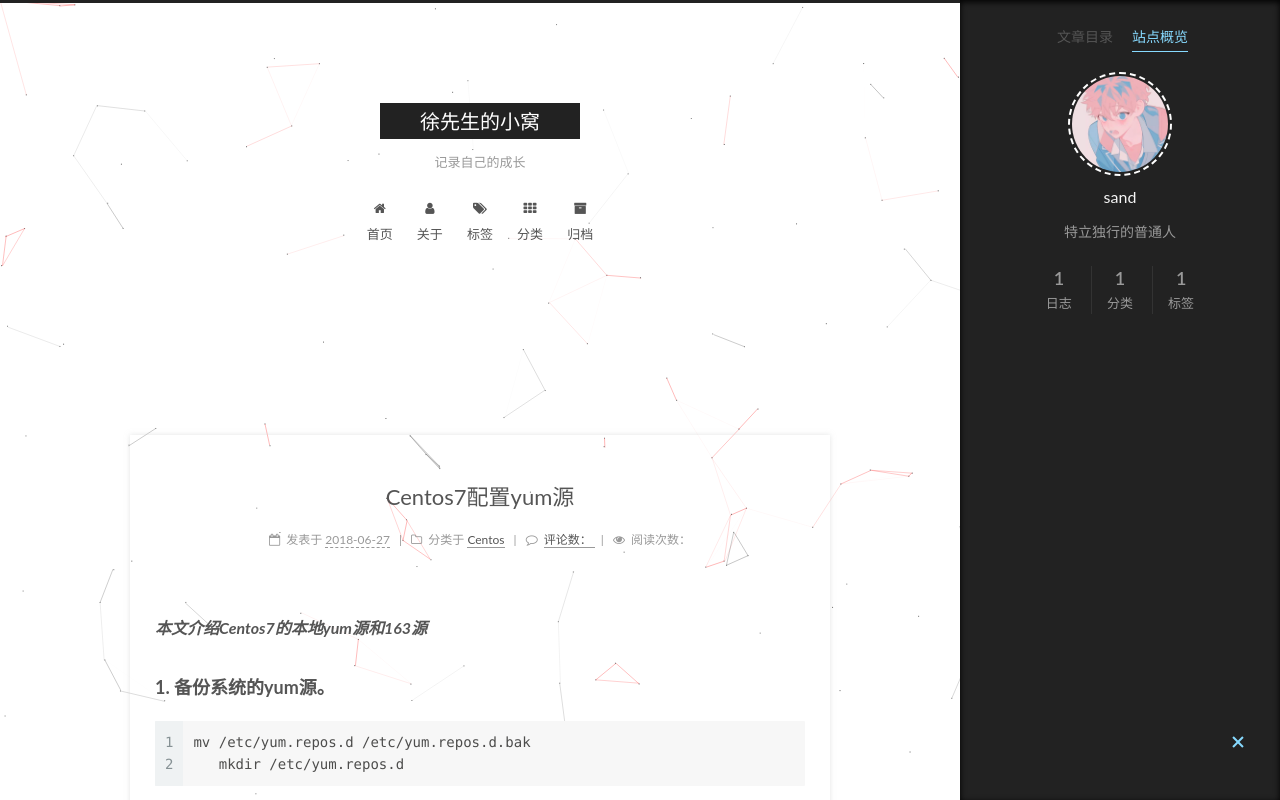
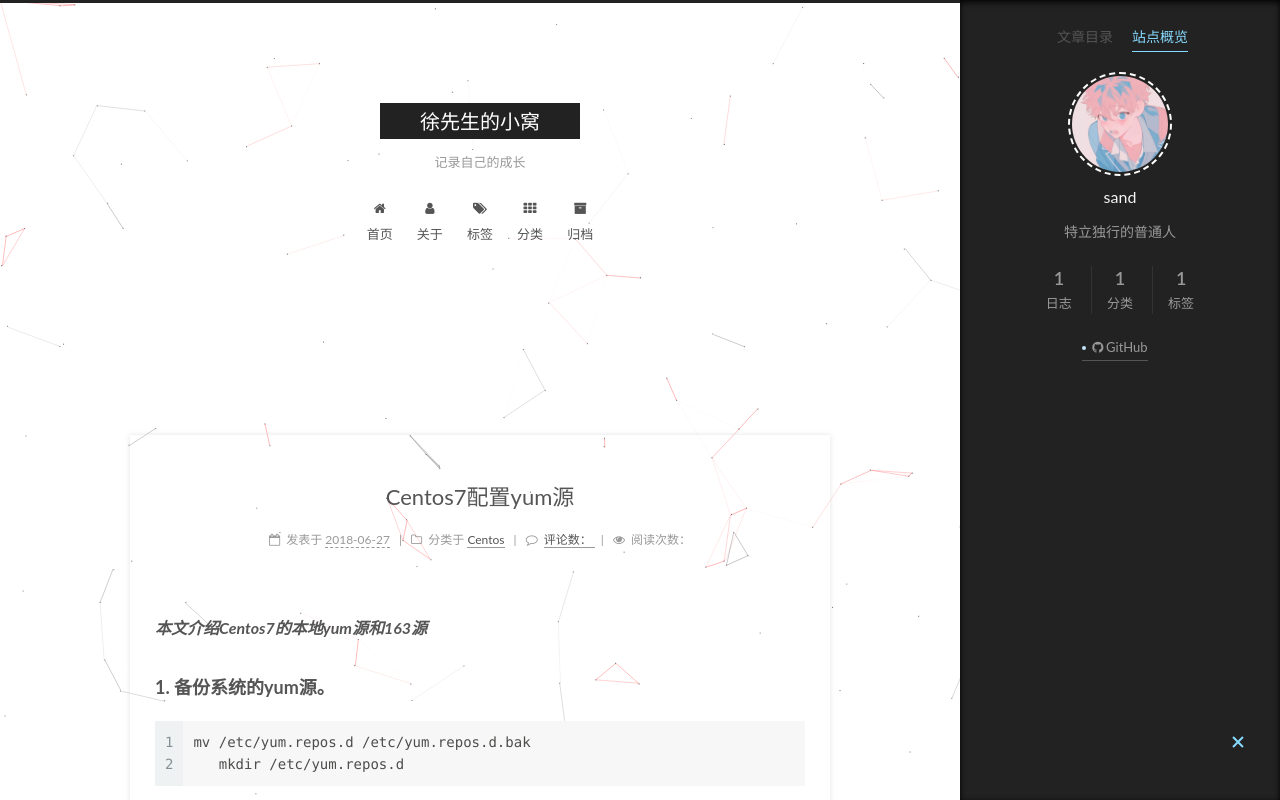
Before and after one commit to wolf025/wolf025.github.io, a plain HTML site: page 2018/06/27/Centos7配置yum源/index.html in a window 1280 px wide. Both pictures are taken after a click on the item "站点概览". Shown: the top 800 px of the page. Drawn offline with Linux system fonts and the light colour scheme; a script that the page names is missing; files whose address does not match are found by name.

Commit message:
Site updated: 2018-06-28 01:10:08

```diff
--- a/2018/06/27/Centos7配置yum源/index.html
+++ b/2018/06/27/Centos7配置yum源/index.html
@@ -607,6 +607,15 @@
 
 
 
+            <div class="links-of-author motion-element">
+
+                <span class="links-of-author-item">
+                  <a href="https://github.com/wolf025" target="_blank" title="GitHub"><i class="fa fa-fw fa-github"></i>GitHub</a>
+
+                </span>
+
+            </div>
+
 
 
 
--- a/css/main.css
+++ b/css/main.css
@@ -1843,7 +1843,7 @@
   width: 4px;
   height: 4px;
   border-radius: 50%;
-  background: #de8154;
+  background: #c4e4fa;
 }
 .links-of-blogroll {
   font-size: 13px;
```
Also changed, not shown: about/index.html (+9 -0 lines), archives/2018/06/index.html (+9 -0 lines), archives/2018/index.html (+9 -0 lines), archives/index.html (+9 -0 lines), categories/Centos/index.html (+9 -0 lines), categories/index.html (+9 -0 lines), index.html (+9 -0 lines), tags/Centos/index.html (+9 -0 lines), tags/index.html (+9 -0 lines).
